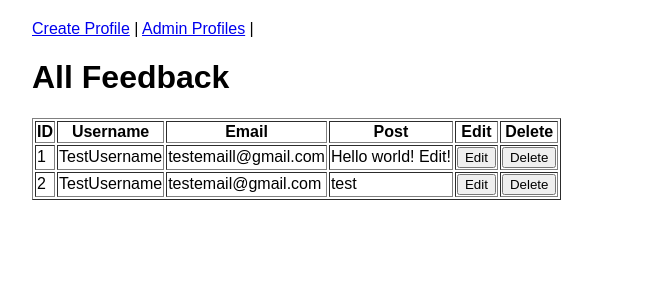
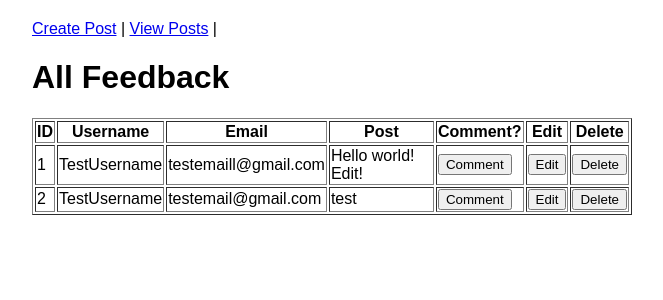
Before and after one commit to AyeItsAillie/BlogSiteFinalFinal, a Flask app: page /admin/profiles in a window 1280 px wide. Shown: the top 300 px of the page, without its empty margins (308-971 px from the left). Run offline with Flask 3, Linux system fonts and the light colour scheme.

Commit message:
added comment page

```diff
--- a/app.py
+++ b/app.py
@@ -66,6 +66,11 @@ def admin_profiles():
     profiles = Profile.query.all()
     return render_template('Admin_profiles.html', profiles=profiles)
 
+@app.route('/create/post/comment/<int:profileID>', methods=['GET', 'POST'])
+def create_post_comment(profileID):
+    profiles = Profile.query.all()
+    return render_template('createPostComment.html', profiles=profiles)
+
 @app.route('/admin/profiles/deleteButton', methods=['POST'])
 def admin_profilesDeleteButton():
     try:
@@ -74,14 +79,14 @@ def admin_profilesDeleteButton():
         if not profile_to_delete:
             error = f"No profiles found with the specified id found."
             profiles = Profile.query.all()
-            return render_template('admin_profiles.html', profiles=profile, error=error)
+            return render_template('Admin_profiles.html', profiles=profiles, error=error)
         db.session.delete(profile_to_delete)
         db.session.commit()
-        return redirect(url_for('admin_profiles'))
+        return redirect(url_for('Admin_profiles'))
     except Exception as e:
         error = f"Error deleting profile: {str(e)}"
         profiles = Profile.query.all()
-        return render_template('admin_profiles.html', profiles=profiles, error=error)
+        return render_template('Admin_profiles.html', profiles=profiles, error=error)
 
 @app.route('/admin/profiles/edit', methods=['GET', 'POST'])
 def admin_profiles_edit():
@@ -153,3 +158,21 @@ def edit_post(profileID):
         return redirect(url_for('Admin_profiles', profileID=profileID))
 
     return render_template('profileEdit.html', profile=profile, page_type='input')
+
+'''
+@app.route('/post/comment/<int:profileID>', methods=['POST'])
+def add_comment(post_id):
+    profile = Profile.query.get_or_404(post_id)
+    content = request.form.get('content', '').strip()
+
+    if not content:
+        #flash('Comment cannot be empty.', 'danger')
+        return redirect(url_for('view_post', post_id=post_id))
+
+    comment = Comment(content=content, user_id=current_user.id, post_id=post_id)
+    db.session.add(comment)
+    db.session.commit()
+
+    #flash('Comment added successfully!', 'success')
+    return redirect(url_for('view_post', post_id=post_id))
+'''
--- a/templates/Admin_profiles.html
+++ b/templates/Admin_profiles.html
@@ -8,6 +8,7 @@
         <th>Username</th>
         <th>Email</th>
         <th>Post</th>
+        <th>Comment?</th>
         <th>Edit</th>
         <th>Delete</th>
     </tr>
@@ -17,6 +18,20 @@
         <td>{{ profile.username }}</td>
         <td>{{ profile.email }}</td>
         <td>{{ profile.post }}</td>
+         <td>
+            <div>
+        <form method="POST" action="{{url_for('create_post_comment', profileID=profile.id)}}">
+          <input
+            type="hidden"
+            name="profileId"
+            id="profileId"
+            value="{{profile.id}}"
+          />
+        <input name="createPostComment" type="hidden" value="soft" />
+          <button type="submit">Comment</button>
+        </form>
+      </div>
+        </td>
         <td>
             <div>
                 <a href="{{url_for('edit_post', profileID=profile.id)}}"
@@ -37,6 +52,7 @@
         </form>
       </div>
         </td>
+
     </tr>
     {% endfor %}
 </table>
--- a/templates/base.html
+++ b/templates/base.html
@@ -6,8 +6,8 @@
 </head>
 <body>
     <nav>
-        <a href="{{ url_for('profile') }}">Create Profile</a> |
-        <a href="{{ url_for('admin_profiles') }}">Admin Profiles</a> |
+        <a href="{{ url_for('profile') }}">Create Post</a> |
+        <a href="{{ url_for('admin_profiles') }}">View Posts</a> |
     </nav>
 
 </body>
--- /dev/null
+++ b/templates/createPostComment.html
@@ -0,0 +1,6 @@
+{% extends "base.html" %} {% block title%}{{super()}} - Create Comment{% endblock
+%} {% block content%}
+
+<h1>Create Comment</h1>
+
+{%endblock%}
```
Also changed, not shown: instance/profiles.db.
